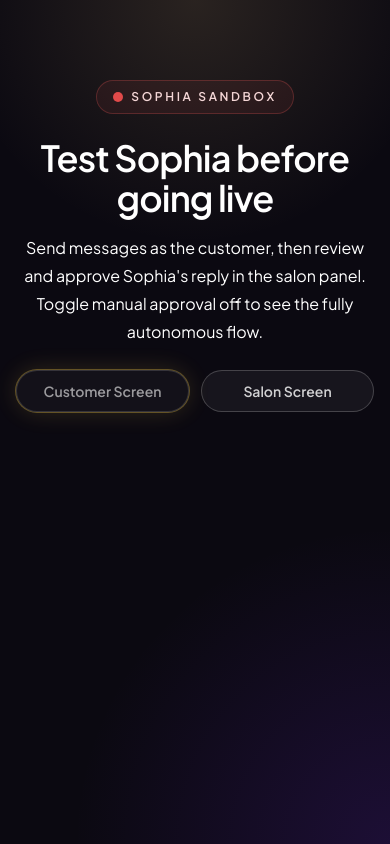
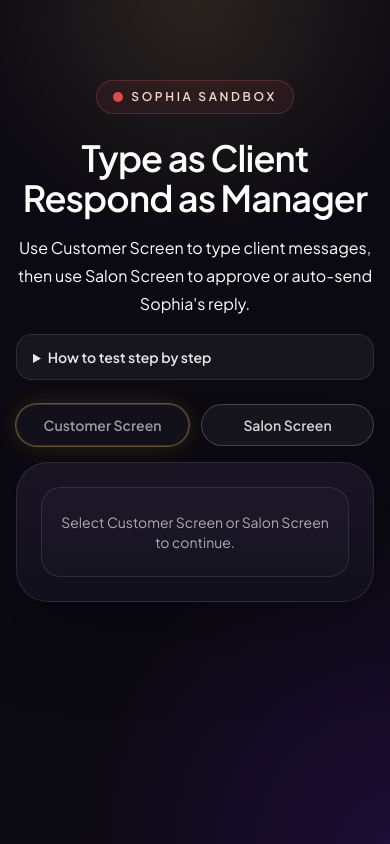
Before and after one commit to EduardP19/resevia-agent, a Next.js app: page /sophia-sandbox in a window 390 px wide. Built offline with nearby package versions, Linux system fonts and the light colour scheme.

Commit message:
feat: switch mobile sandbox to single-card content toggle

```diff
--- a/app/test-ui/TestUiPageClient.tsx
+++ b/app/test-ui/TestUiPageClient.tsx
@@ -183,6 +183,7 @@ export default function TestUiPageClient() {
     sessionStorage.removeItem(TEST_UI_SESSION_KEY);
     sessionIdRef.current = null;
     setSessionId(null);
+    setManualApproval(true);
     setMessages([]);
     setReviewFeed([]);
     setReviewDraft(null);
@@ -288,25 +289,17 @@ export default function TestUiPageClient() {
   }, [closeSessionOnServer, resetLocalSession]);
 
   useEffect(() => {
-    const savedManualApproval = localStorage.getItem("resevia_test_ui_manual_approval");
     const savedSessionId = sessionStorage.getItem(TEST_UI_SESSION_KEY);
 
     if (savedSessionId) {
       setSessionId(savedSessionId);
     }
 
-    if (savedManualApproval) {
-      setManualApproval(savedManualApproval === "true");
-    }
   }, []);
 
   useEffect(() => {
     sessionIdRef.current = sessionId;
   }, [sessionId]);
-
-  useEffect(() => {
-    localStorage.setItem("resevia_test_ui_manual_approval", String(manualApproval));
-  }, [manualApproval]);
 
   useEffect(() => {
     if (customerTranscriptRef.current) {
@@ -858,12 +851,22 @@ export default function TestUiPageClient() {
             Sophia Sandbox
           </div>
           <h1 className="mt-6 text-4xl font-semibold tracking-tight text-white sm:text-5xl">
-            Test Sophia before going live
+            Type as Client Respond as Manager
           </h1>
           <p className="mx-auto mt-4 max-w-2xl text-base leading-7 text-white/68 sm:text-lg">
-            Send messages as the customer, then review and approve Sophia&apos;s reply in the
-            salon panel. Toggle manual approval off to see the fully autonomous flow.
+            Use Customer Screen to type client messages, then use Salon Screen to approve or auto-send Sophia&apos;s reply.
           </p>
+          <details className="mx-auto mt-4 max-w-2xl rounded-2xl border border-white/10 bg-white/5 px-4 py-3 text-left text-sm text-white/78">
+            <summary className="cursor-pointer font-semibold text-white/90">
+              How to test step by step
+            </summary>
+            <div className="mt-3 space-y-1.5">
+              <p>1. Open Customer Screen and send a realistic client message.</p>
+              <p>2. In Manual Approval mode, open Salon Screen and review Sophia&apos;s draft.</p>
+              <p>3. Edit if needed, then press Approve &amp; Send to publish the response.</p>
+              <p>4. Toggle to Agent Autonomous to test fully automatic replies end-to-end.</p>
+            </div>
+          </details>
         </div>
 
         {showExpiryWarning || sessionExpired ? (
@@ -916,10 +919,11 @@ export default function TestUiPageClient() {
           </button>
         </div>
 
-        <div className="mt-10 grid gap-6 lg:grid-cols-2 lg:items-start">
+        <div className="mt-4 rounded-[2rem] border border-white/10 bg-[linear-gradient(180deg,rgba(25,21,38,0.98),rgba(18,15,28,1))] p-6 text-white shadow-[0_24px_90px_rgba(0,0,0,0.26)] lg:mt-10 lg:rounded-none lg:border-0 lg:bg-transparent lg:p-0 lg:shadow-none">
+        <div className="grid gap-6 lg:grid-cols-2 lg:items-start">
           <div
             className={cx(
-              "relative rounded-[2rem] border border-white/10 bg-[linear-gradient(180deg,rgba(25,21,38,0.98),rgba(18,15,28,1))] p-6 text-white shadow-[0_24px_90px_rgba(0,0,0,0.26)] transition duration-200",
+              "relative p-0 text-white transition duration-200 lg:rounded-[2rem] lg:border lg:border-white/10 lg:bg-[linear-gradient(180deg,rgba(25,21,38,0.98),rgba(18,15,28,1))] lg:p-6 lg:shadow-[0_24px_90px_rgba(0,0,0,0.26)]",
               customerScreenDisabled && "grayscale opacity-45",
               mobileScreen === "customer" ? "block" : "hidden",
               "lg:block"
@@ -1059,7 +1063,7 @@ export default function TestUiPageClient() {
 
           <div
             className={cx(
-              "relative rounded-[2rem] border border-white/10 bg-[linear-gradient(180deg,rgba(25,21,38,0.98),rgba(18,15,28,1))] p-6 text-white shadow-[0_24px_90px_rgba(0,0,0,0.26)] transition duration-200",
+              "relative p-0 text-white transition duration-200 lg:rounded-[2rem] lg:border lg:border-white/10 lg:bg-[linear-gradient(180deg,rgba(25,21,38,0.98),rgba(18,15,28,1))] lg:p-6 lg:shadow-[0_24px_90px_rgba(0,0,0,0.26)]",
               mobileScreen === "salon" ? "block" : "hidden",
               "lg:block"
             )}
@@ -1206,6 +1210,12 @@ export default function TestUiPageClient() {
             </div>
             </div>
           </div>
+          {mobileScreen === null ? (
+            <div className="rounded-[1.25rem] border border-white/10 bg-white/[0.02] px-4 py-6 text-center text-sm text-white/65 lg:hidden">
+              Select Customer Screen or Salon Screen to continue.
+            </div>
+          ) : null}
+        </div>
         </div>
 
         {(messages.length > 0 || reviewFeed.length > 0 || sessionId) && !loading && !isApproving ? (
```
